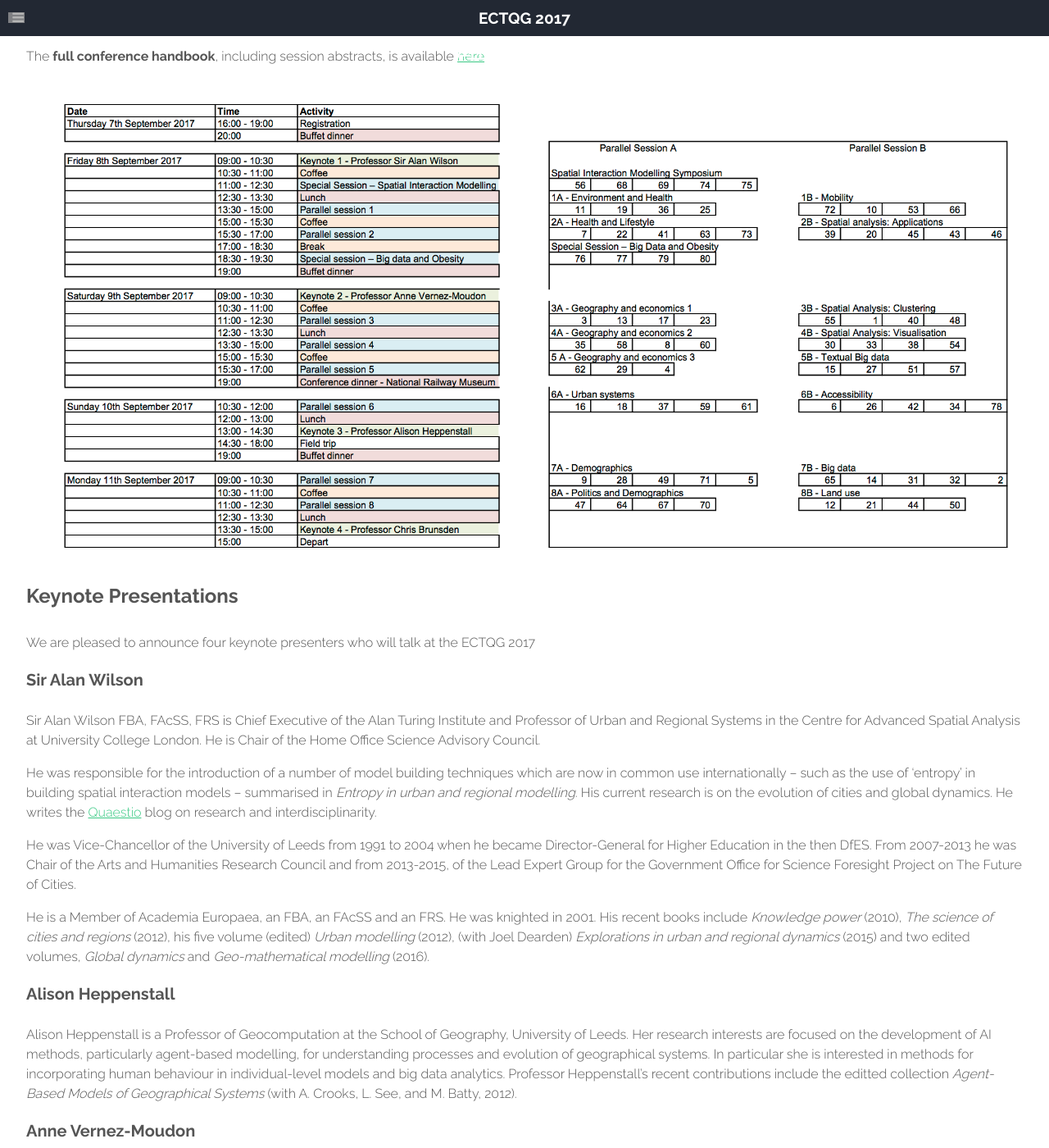
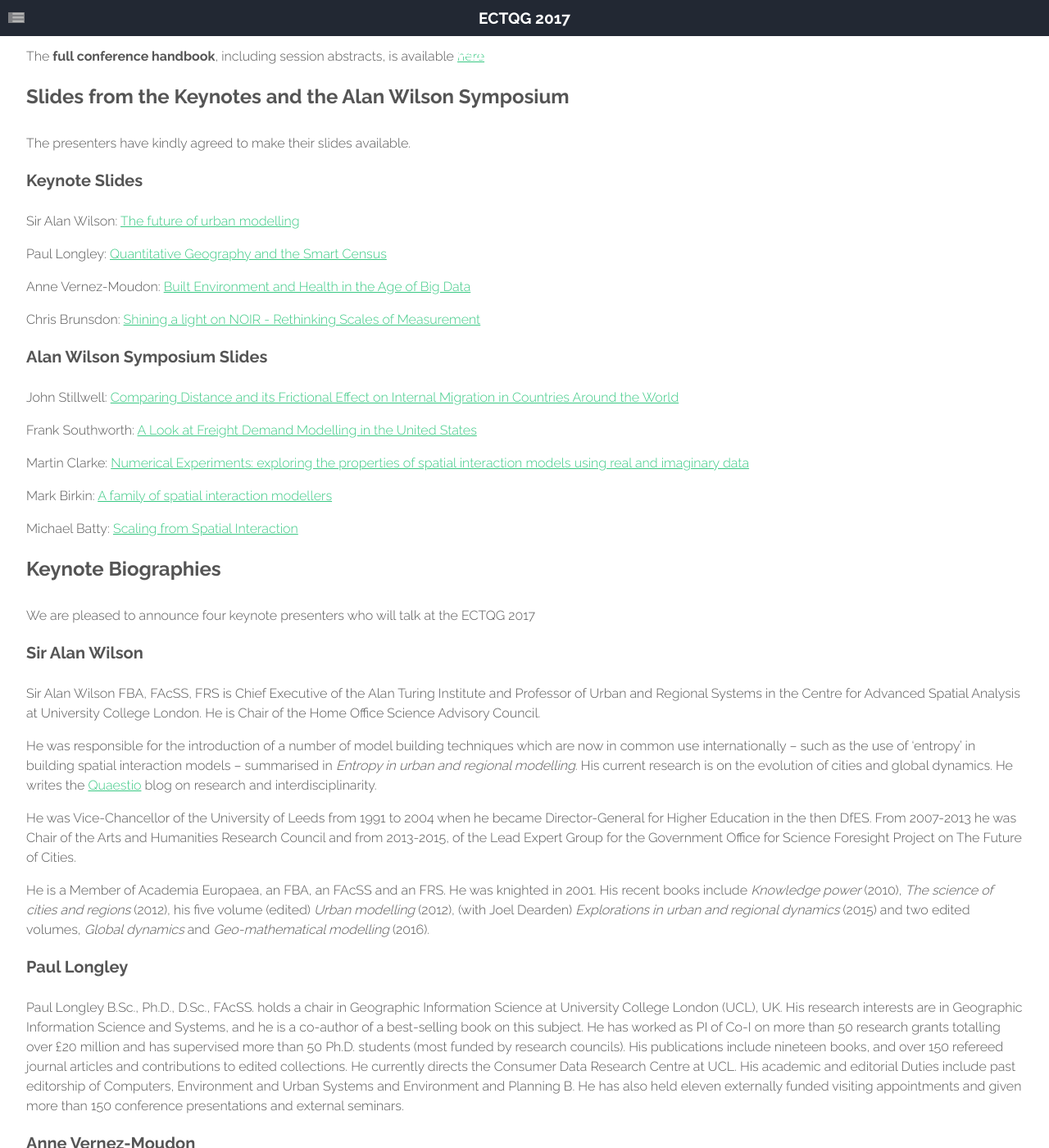
Before and after one commit to nickmalleson/ectqg2017, a Jekyll site: the page built from programme.md, in a window 1280 px wide and 1400 px high, scrolled down 353 px. Shown: the whole window at 82% size. Built offline with Jekyll 4.4.1, drawn with Linux system fonts in a browser that asks for light colours; grey boxes are pictures that could not be loaded.

Commit message:
added keynote and alan wilson session slides

```diff
--- a/programme.md
+++ b/programme.md
@@ -10,10 +10,39 @@ The **full conference handbook**, including session abstracts, is available [her
 
 <!-- For details about our keynote speakers, click [here](#keynotes).  -->
 
-<img style="margin-left:20px; width:100%" src="{{ site.baseurl }}/assets/images/programme2.png" alt="Conference Programme" />
+<!-- <img style="margin-left:20px; width:100%" src="{{ site.baseurl }}/assets/images/programme2.png" alt="Conference Programme" /> -->
+
+## Slides from the Keynotes and the Alan Wilson Symposium
+
+The presenters have kindly agreed to make their slides available.
+
+### Keynote Slides
+
+ - Sir Alan Wilson: <a href="{{ site.baseurl }}/presentations/a.wilson.pdf">The future of urban modelling</a>
+
+ - Paul Longley: <a href="{{ site.baseurl }}/presentations/p.longley.pdf">Quantitative Geography and the Smart Census</a>
+
+ - Anne Vernez-Moudon: <a href="{{ site.baseurl }}/presentations/a.v-m.pdf">Built Environment and Health in the Age of Big Data</a>
+
+ - Chris Brunsdon: <a href="{{ site.baseurl }}/presentations/c.brunsdon.pdf">Shining a light on NOIR - Rethinking Scales of Measurement</a>
 
 
-## <a name="keynotes"></a>Keynote Presentations
+
+### Alan Wilson Symposium Slides
+
+ 1. John Stillwell: <a href="{{ site.baseurl }}/presentations/j.stillwell.pdf">Comparing Distance and its Frictional Effect on Internal Migration in Countries Around the World</a>
+
+ 2. Frank Southworth: <a href="{{ site.baseurl }}/presentations/f.southworth.pdf">A Look at Freight Demand Modelling in the United States</a>
+
+ 3. Martin Clarke: <a href="{{ site.baseurl }}/presentations/m.clarke.pdf">Numerical Experiments: exploring the properties of spatial interaction models using real and imaginary data</a>
+
+ 4. Mark Birkin: <a href="{{ site.baseurl }}/presentations/m.birkin.pdf">A family of spatial interaction modellers</a>
+
+ 5. Michael Batty: <a href="{{ site.baseurl }}/presentations/m.batty.pdf">Scaling from Spatial Interaction</a>
+
+
+
+## <a name="keynotes"></a>Keynote Biographies
 
 We are pleased to announce four keynote presenters who will talk at the ECTQG 2017
 
@@ -27,9 +56,15 @@ He was Vice-Chancellor of the University of Leeds from 1991 to 2004 when he beca
 
 He is a Member of Academia Europaea, an FBA, an FAcSS and an FRS. He was knighted in 2001. His recent books include _Knowledge power_ (2010), _The science of cities and regions_ (2012), his five volume (edited) _Urban modelling_ (2012), (with Joel Dearden) _Explorations in urban and regional dynamics_ (2015) and two edited volumes, _Global dynamics_ and _Geo-mathematical modelling_ (2016).
 
+<!--
 ### [Alison Heppenstall](http://www.geog.leeds.ac.uk/people/a.heppenstall)
 
 Alison Heppenstall is a Professor of Geocomputation at the School of Geography, University of Leeds. Her research interests are focused on the development of AI methods, particularly agent-based modelling, for understanding processes and evolution of geographical systems. In particular she is interested in methods for incorporating human behaviour in individual-level models and big data analytics. Professor Heppenstall's recent contributions include the editted collection _Agent-Based Models of Geographical Systems_ (with  A. Crooks, L. See, and M. Batty, 2012).
+-->
+
+### [Paul Longley](http://www.geog.ucl.ac.uk/people/academic-staff/paul-longley)
+
+Paul Longley B.Sc., Ph.D., D.Sc., FAcSS. holds a chair in Geographic Information Science at University College London (UCL), UK. His research interests are in Geographic Information Science and Systems, and he is a co-author of a best-selling book on this subject. He has worked as PI of Co-I on more than 50 research grants totalling over £20 million and has supervised more than 50 Ph.D. students (most funded by research councils). His publications include nineteen books, and over 150 refereed journal articles and contributions to edited collections. He currently directs the Consumer Data Research Centre at UCL. His academic and editorial Duties include past editorship of Computers, Environment and Urban Systems and Environment and Planning B. He has also held eleven externally funded visiting appointments and given more than 150 conference presentations and external seminars.
 
 ### [Anne Vernez-Moudon](https://depts.washington.edu/ufl/people/anne/index.html)
 
```
Also changed, not shown: 9 other files.
